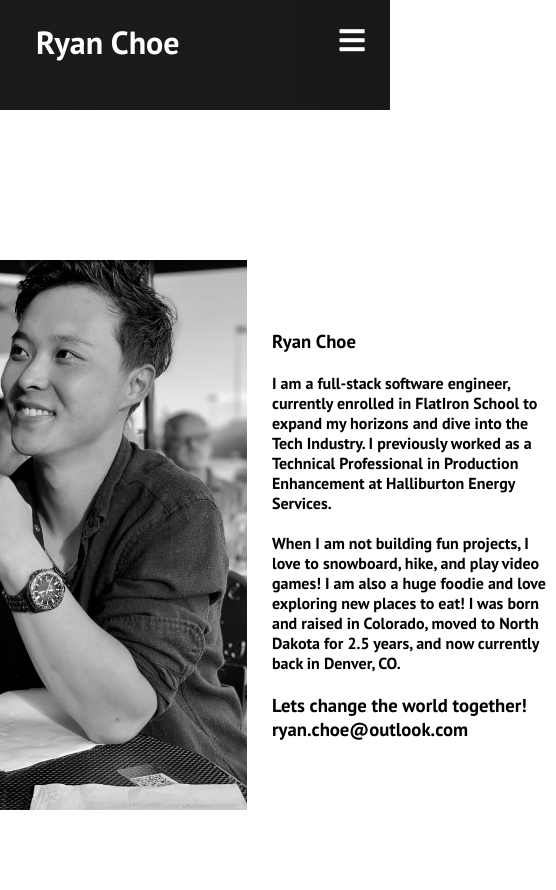
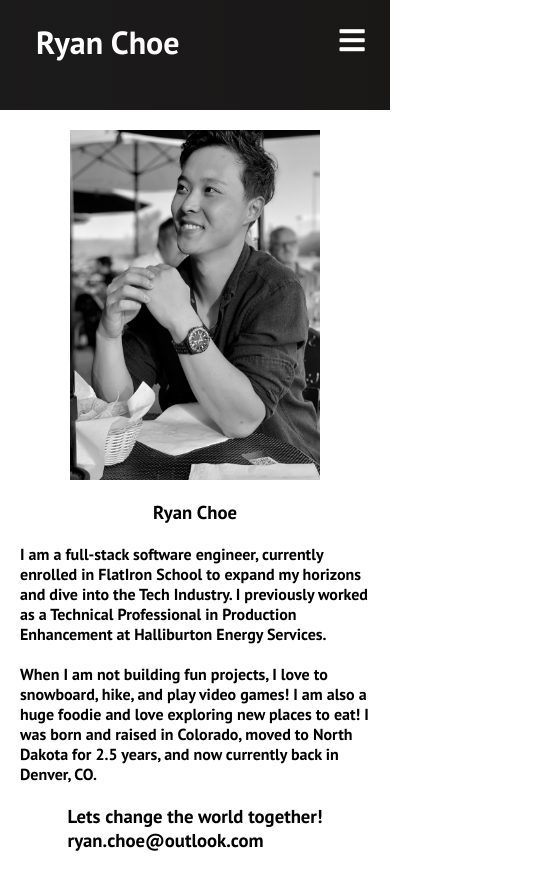
Before and after one commit to rchoe1229/Personal-Website, a React (Create React App) app: page /aboutmoi in a window 390 px wide. Shown: the top 890 px of the page, 556 px wide, since content can reach past the window. Built offline with nearby package versions, Linux system fonts and the light colour scheme.

Commit message:
Fixed Mobile

```diff
--- a/src/App.css
+++ b/src/App.css
@@ -8,25 +8,28 @@
 .AboutMe-Container {
   display: flex;
   align-items: center;
-  padding: 50px;
+  padding: 20px;
   margin: 100px;
 }
 
 .Image-Container {
   display: flex;
+  width: 100%;
   align-items: center;
+  /* padding: 50px; */
 }
 
 .Content-Container {
   display: flex;
   flex-direction: column;
   align-self: center;
-  width: 100%;
+  margin-right: 350px;
 }
 
 .portrait {
   display: flex;
   align-items: center;
+  margin-left: 350px;
   margin-right: 25px;
   width: 100%;
 }
@@ -61,14 +64,32 @@
     width: 500px;
   }
 }
-@media only screen and (max-width: 1000px) {
+@media only screen and (max-width: 1024px) {
   .AboutMe-Container{
     display: flex;
     flex-direction: column;
     align-items: center;
+    padding: 0;
+    margin: 0;
+    width: 100%;
   }
+
+  .Image-Container {
+    display: flex;
+    flex-direction: column;
+    align-items: center;
+    margin: 20px;
+  }
+
   .portrait {
-    height: 550px;
-    width: 500px;
+    height: 350px;
+    width: 250px;
+    margin-left: 25px;
+  }
+
+  .Content-Container {
+    display: flex;
+    align-items: center;
+    margin: 20px;
   }
 }
--- a/src/components/CardItem.js
+++ b/src/components/CardItem.js
@@ -4,7 +4,7 @@ import { Link } from 'react-router-dom'
 function CardItem(props) {
   return (
     <>
-    <li className="card__item">
+    <div className="card__item">
       <Link className="cards__item__link" to={props.path}>
         <figure className="cards__item__pic-wrap" data-category={props.label}>
           <img src={props.src} alt="Pretty Img..." className='cards__item__img'/>
@@ -13,7 +13,7 @@ function CardItem(props) {
           <h5 className='cards__item__text'>{props.text}</h5>
         </div>
       </Link>
-    </li>
+    </div>
     </>
   )
 }
--- a/src/components/Cards.css
+++ b/src/components/Cards.css
@@ -1,4 +1,5 @@
 .cards {
+  display: flex;
   width: 100%;
   background: #fff;
 }
@@ -9,28 +10,32 @@ h1 {
 
 .cards__container {
   display: flex;
-  flex-flow: column;
-  align-items: center;
   width: 100%;
 }
 
 .cards__wrapper {
   position: relative;
-  margin: 50px 20px 45px;
+  display: flex;
+  flex-wrap: wrap;
+  width: 100%;
 }
 
 .cards__items {
   display: flex;
+  align-items: center;
+  flex-direction: row;
   flex-wrap: wrap;
   margin-bottom: 24px;
+  width: 100%;
 }
 
 .card__item {
   display: flex;
   flex: 1;
   flex-wrap: wrap;
-  width: 400px;
-  margin: 1rem 1rem;
+  padding: 1em;
+  width: 100vw;
+  padding-bottom: 5em;
   border-radius: 10px;
 }
 
@@ -108,11 +113,18 @@ h1 {
 }
 
 @media only screen and (max-width: 1100px) {
+  .cards {
+    padding-top: 5em;
+
+  }
   .cards__items {
     display: flex;
     flex-direction: column;
   }
   .cards__item {
-    margin-bottom: 2rem;
+    display: flex;
+    flex-direction: column;
+    padding-bottom: 5em;
+    margin-bottom: 50px;
   }
 }
--- a/src/components/Cards.js
+++ b/src/components/Cards.js
@@ -11,7 +11,7 @@ function Cards() {
     <div className='cards'>
       <div className="cards__container">
         <div className="cards__wrapper">
-          <ul className="cards__items">
+          <div className="cards__items">
             <CardItem
             src={AboutMe}
             text='Who Am I?'
@@ -36,7 +36,7 @@ function Cards() {
             label='Projects'
             path='/projects'
             />
-          </ul>
+          </div>
         </div>
       </div>
     </div>
```
